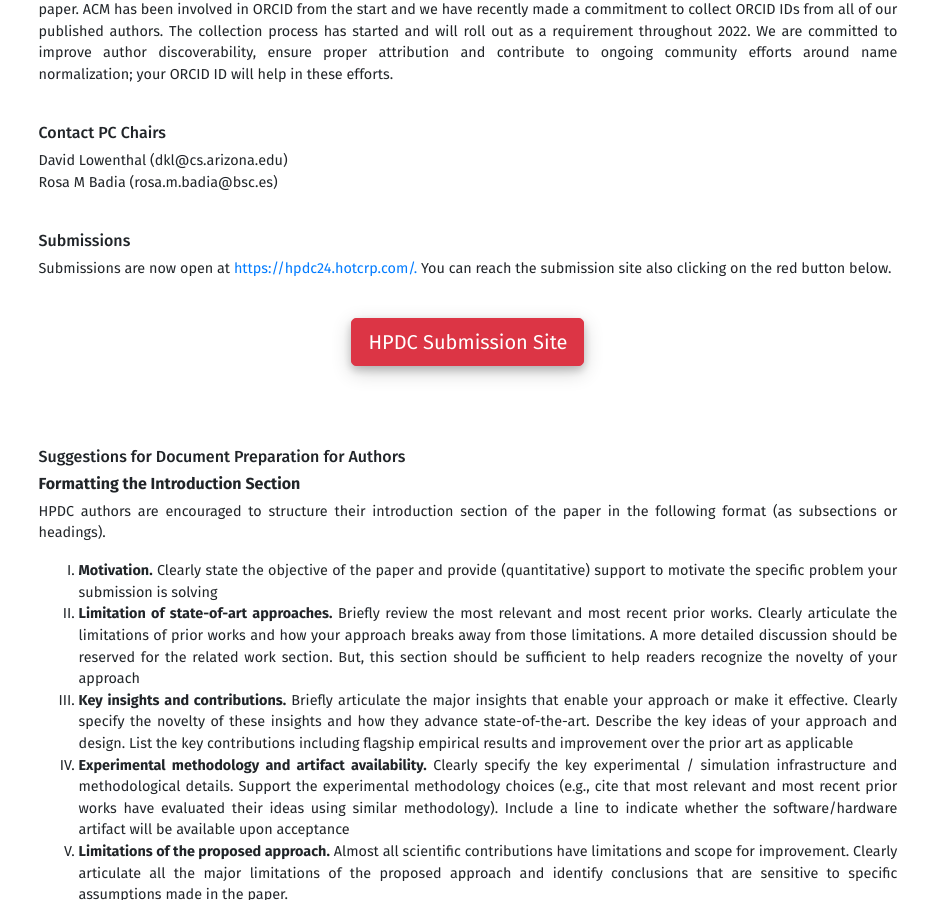
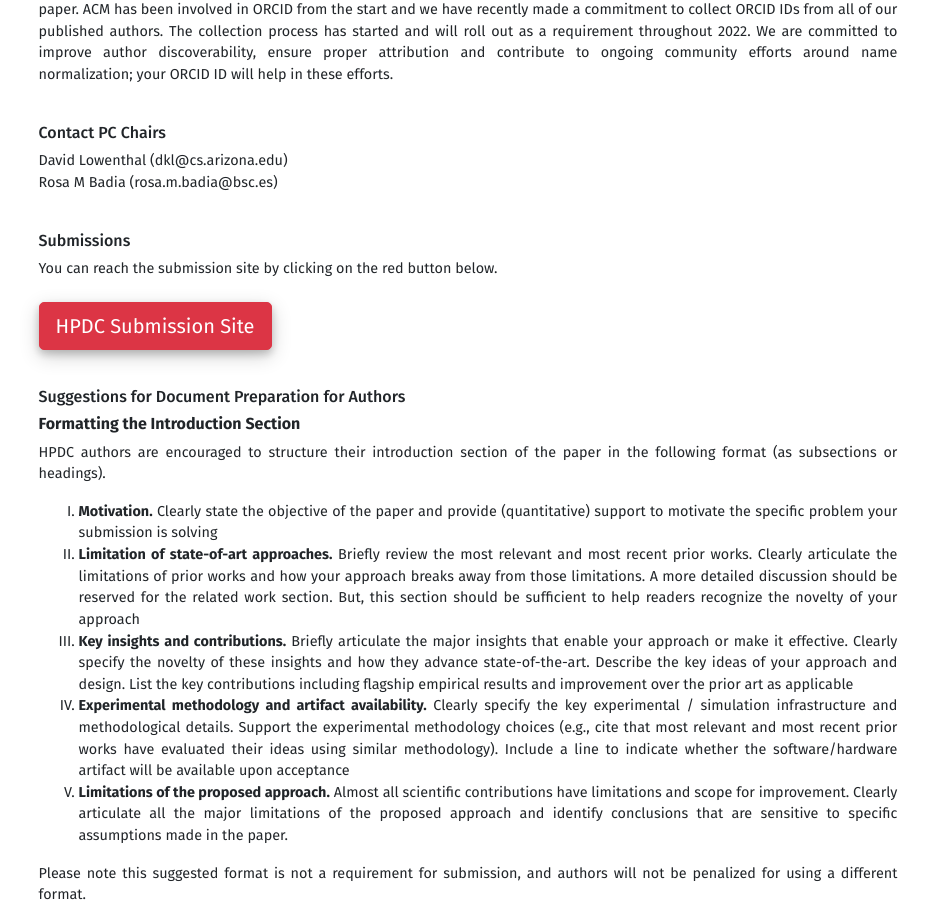
Before and after one commit to jacopo-massa/hpdc24-site, a Jekyll site: the page built from calls-cfp.html, in a window 1280 px wide and 900 px high, scrolled down 2937 px. Shown: the whole window, without its empty margins (172-1101 px from the left). Built offline with Jekyll 4.4.1, drawn with Linux system fonts in a browser that asks for light colours.

Commit message:
fixed text in cfp submission session

```diff
--- a/calls-cfp.html
+++ b/calls-cfp.html
@@ -176,12 +176,11 @@ mytype: CFP
         </p>
         <br>
         <h6 id="submissions">Submissions</h6>
-        <p> Submissions are now open at <a href="https://hpdc24.hotcrp.com/">https://hpdc24.hotcrp.com/.</a> You can
-            reach the submission site also clicking on the red button below.
+        <p> You can reach the submission site by clicking on the red button below.
             <br><br>
-            <center><button name="button" class="btn btn-danger btn-lg shadowedbutton"
-                    onclick="parent.open('https://hpdc24.hotcrp.com/')">HPDC Submission Site</button></center>
-            <br><br>
+            <button name="button" class="btn btn-danger btn-lg shadowedbutton"
+                onclick="parent.open('https://hpdc24.hotcrp.com/')">HPDC Submission Site</button>
+            <br>
         </p>
         <br>
         <h6 id="suggestions">Suggestions for Document Preparation for Authors</h6>
```
